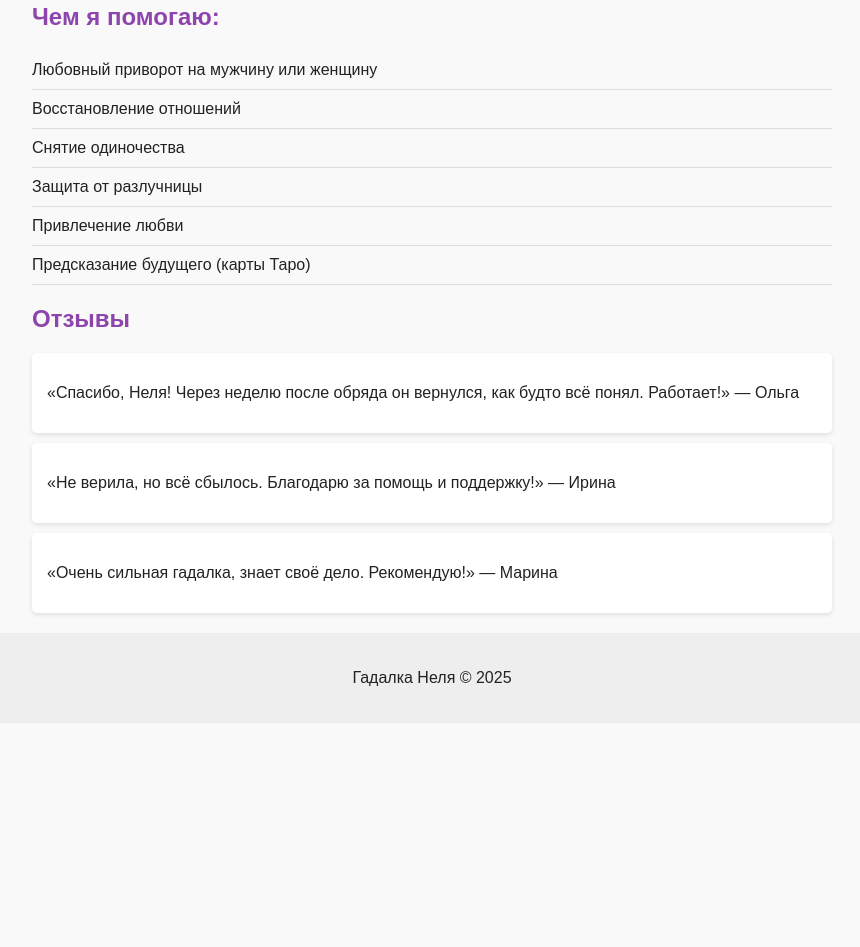
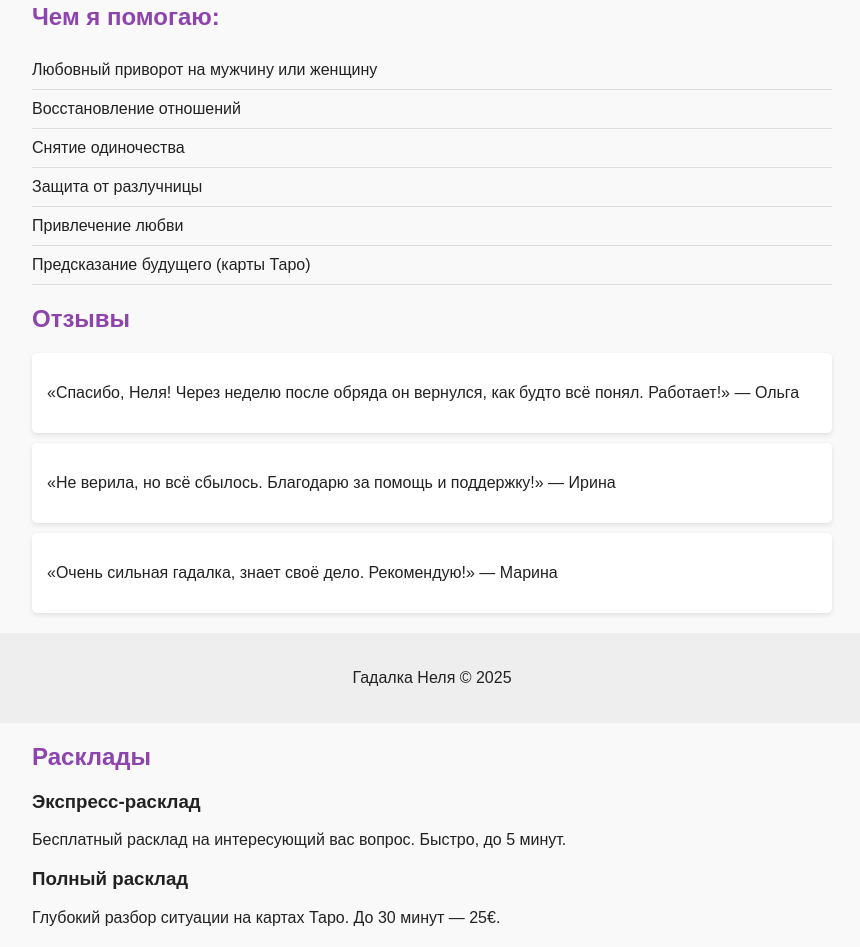
Before and after one commit to jeepprogramer-cloud/Privorot, a plain HTML site: page index.html in a window 1280 px wide. Shown: the part 936-1883 px from the top of the page, without its empty margins (208-1068 px from the left). Before the commit the page ends 1659 px from the top, so only its background shows below. Drawn offline with Linux system fonts and the light colour scheme; files whose address does not match are found by name.

Commit message:
index.html

```diff
--- a/index.html
+++ b/index.html
@@ -56,3 +56,14 @@
   </footer>
 </body>
 </html>
+<section class="readings">
+  <h2>Расклады</h2>
+  <div class="reading-option">
+    <h3>Экспресс-расклад</h3>
+    <p>Бесплатный расклад на интересующий вас вопрос. Быстро, до 5 минут.</p>
+  </div>
+  <div class="reading-option">
+    <h3>Полный расклад</h3>
+    <p>Глубокий разбор ситуации на картах Таро. До 30 минут — 25€.</p>
+  </div>
+</section>
```
